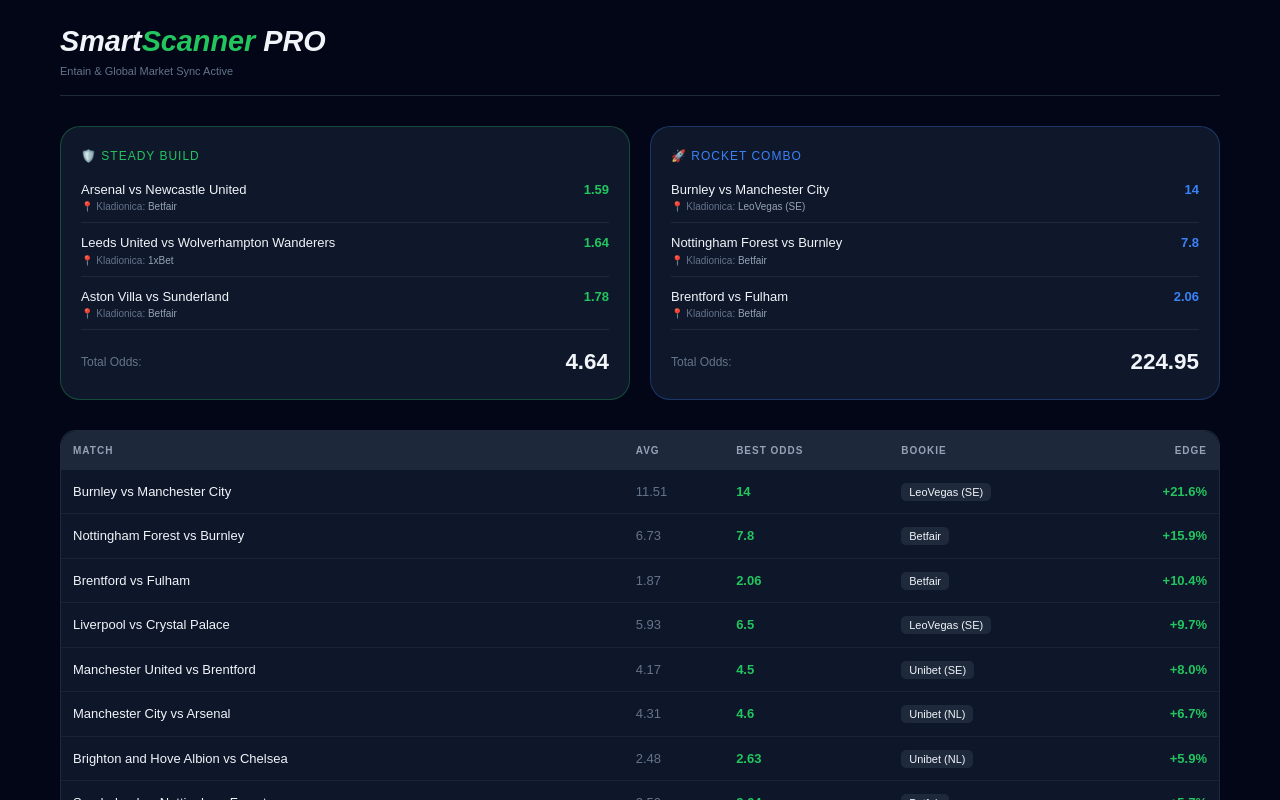
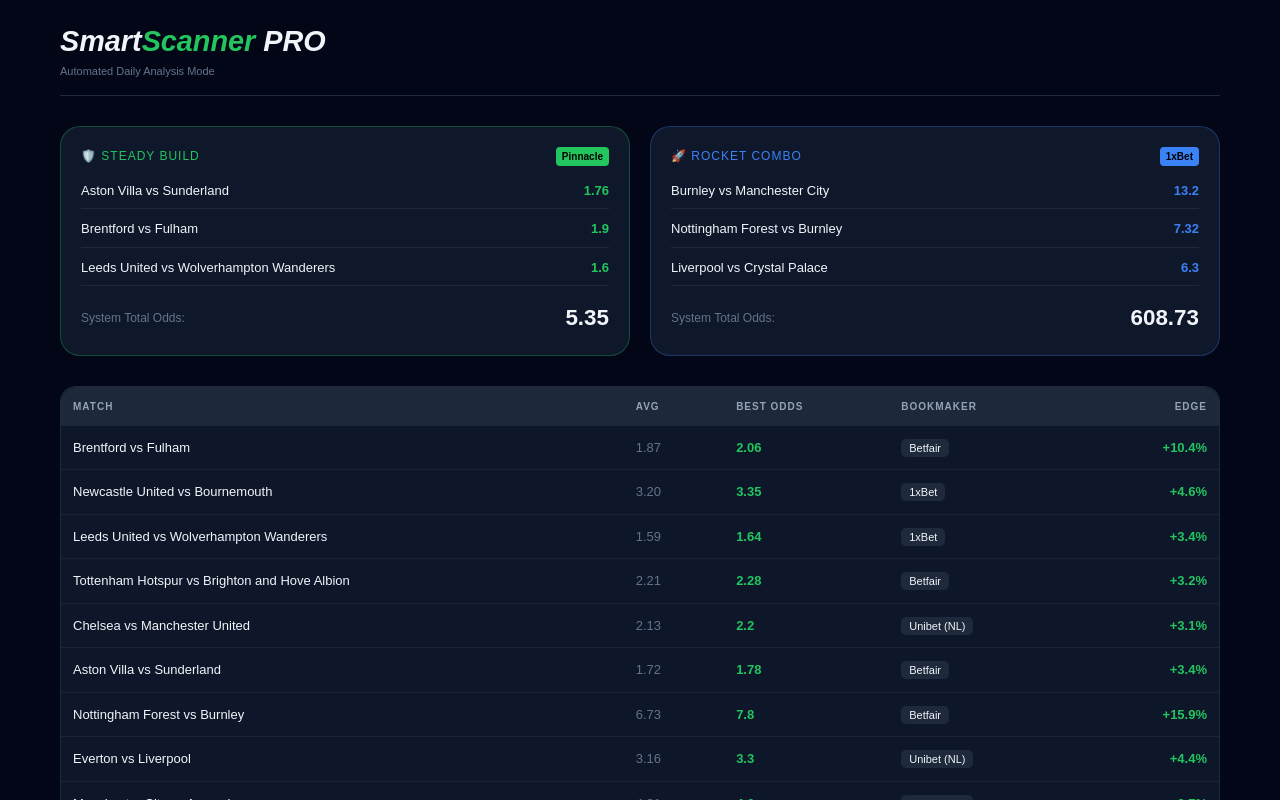
Before and after one commit to smart-bet-finder/odds-scanner, a Next.js app: page /odds-scanner/ in a window 1280 px wide. Shown: the top 800 px of the page. Built offline with nearby package versions, Linux system fonts and the light colour scheme.

Commit message:
Update page.tsx

```diff
--- a/app/page.tsx
+++ b/app/page.tsx
@@ -4,6 +4,7 @@
 export default function Page() {
   const [data, setData] = useState<any[]>([]);
   const [loading, setLoading] = useState(true);
+  const [systemPicks, setSystemPicks] = useState<{ steady: any, rocket: any }>({ steady: null, rocket: null });
 
   useEffect(() => {
     const loadData = async () => {
@@ -13,30 +14,82 @@
         if (!response.ok) throw new Error("No data");
         const result = await response.json();
 
-        const processed = result.map((match: any) => {
+        // 1. Obrada svih mečeva
+        const allMatches = result.map((match: any) => {
           const bookies = match.bookmakers || [];
-          if (bookies.length === 0) return null;
+          const homeOdds = bookies.map((b: any) => b.markets[0]?.outcomes[0]?.price).filter(Boolean);
+          const avg = homeOdds.length > 0 ? homeOdds.reduce((a: number, b: number) => a + b, 0) / homeOdds.length : 0;
 
-          // Tražimo najbolju kvotu ali pratimo i koja je to kladionica
-          const best = bookies.reduce((prev: any, curr: any) => {
+          return { ...match, avg };
+        });
+
+        // 2. LOGIKA ZA SISTEM (Mora biti ista kladionica)
+        // Grupišemo sve dostupne kvote po Bookmakeru
+        const bookiePortfolios: any = {};
+
+        result.forEach((match: any) => {
+          match.bookmakers.forEach((b: any) => {
+            if (!bookiePortfolios[b.title]) bookiePortfolios[b.title] = [];
+            const price = b.markets[0]?.outcomes[0]?.price;
+            if (price) {
+              bookiePortfolios[b.title].push({
+                teams: `${match.home_team} vs ${match.away_team}`,
+                price: price,
+                avg: allMatches.find((m: any) => m.id === match.id)?.avg || price
+              });
+            }
+          });
+        });
+
+        // Pronalazimo najbolji "Steady" i "Rocket" unutar svakog Bookmaker-a
+        let bestSteady: any = { odds: 0, matches: [], bookie: '' };
+        let bestRocket: any = { odds: 0, matches: [], bookie: '' };
+
+        Object.keys(bookiePortfolios).forEach(bookieName => {
+          const matches = bookiePortfolios[bookieName];
+
+          // Steady: 3 meča sa kvotom 1.30-1.90 kod istog bookie-ja
+          const steadyMatches = matches
+            .filter((m: any) => m.price >= 1.30 && m.price <= 1.90)
+            .sort((a: any, b: any) => (b.price / b.avg) - (a.price / a.avg))
+            .slice(0, 3);
+
+          const steadyTotal = steadyMatches.reduce((acc: number, curr: any) => acc * curr.price, 1);
+          if (steadyMatches.length === 3 && steadyTotal > bestSteady.odds) {
+            bestSteady = { odds: steadyTotal.toFixed(2), matches: steadyMatches, bookie: bookieName };
+          }
+
+          // Rocket: 3 meča sa najvećim edge-om kod istog bookie-ja
+          const rocketMatches = matches
+            .sort((a: any, b: any) => (b.price / b.avg) - (a.price / a.avg))
+            .slice(0, 3);
+
+          const rocketTotal = rocketMatches.reduce((acc: number, curr: any) => acc * curr.price, 1);
+          if (rocketMatches.length === 3 && rocketTotal > bestRocket.odds) {
+            bestRocket = { odds: rocketTotal.toFixed(2), matches: rocketMatches, bookie: bookieName };
+          }
+        });
+
+        setSystemPicks({ steady: bestSteady, rocket: bestRocket });
+
+        // Prikaz tabele (Best odds overall)
+        const tableData = allMatches.map((match: any) => {
+          const best = match.bookmakers.reduce((prev: any, curr: any) => {
             const currentPrice = curr.markets[0]?.outcomes[0]?.price || 0;
             return currentPrice > prev.price ? { price: currentPrice, title: curr.title } : prev;
           }, { price: 0, title: '' });
 
-          const homeOdds = bookies.map((b: any) => b.markets[0]?.outcomes[0]?.price).filter(Boolean);
-          const avg = homeOdds.reduce((a: number, b: number) => a + b, 0) / homeOdds.length;
-
           return {
             id: match.id,
             teams: `${match.home_team} vs ${match.away_team}`,
-            avg: avg.toFixed(2),
+            avg: match.avg.toFixed(2),
             best: best.price,
             bookie: best.title,
-            edge: (((best.price - avg) / avg) * 100).toFixed(1)
+            edge: (((best.price - match.avg) / match.avg) * 100).toFixed(1)
           };
-        }).filter((m: any) => m !== null);
+        });
 
-        setData(processed);
+        setData(tableData);
       } catch (err) {
         console.error("Sync...");
       } finally {
@@ -46,67 +99,54 @@
     loadData();
   }, []);
 
-  const steadyBuild = data
-    .filter((m: any) => parseFloat(m.best) >= 1.30 && parseFloat(m.best) <= 1.90)
-    .sort((a: any, b: any) => parseFloat(b.edge) - parseFloat(a.edge))
-    .slice(0, 3);
-
-  const rocketCombo = data
-    .sort((a: any, b: any) => parseFloat(b.edge) - parseFloat(a.edge))
-    .slice(0, 3);
-
-  const sOdds = steadyBuild.reduce((acc: number, curr: any) => acc * curr.best, 1).toFixed(2);
-  const rOdds = rocketCombo.reduce((acc: number, curr: any) => acc * curr.best, 1).toFixed(2);
-
   return (
     <div style={{ padding: '20px', maxWidth: '1200px', margin: '0 auto', color: '#f1f5f9', fontFamily: 'sans-serif', backgroundColor: '#020617', minHeight: '100vh' }}>
-      <div style={{ marginBottom: '30px', borderBottom: '1px solid #1e293b', paddingBottom: '15px' }}>
+      <header style={{ marginBottom: '30px', borderBottom: '1px solid #1e293b', paddingBottom: '15px' }}>
         <h1 style={{ fontSize: '1.8rem', fontWeight: '900', fontStyle: 'italic', margin: 0 }}>
           Smart<span style={{ color: '#22c55e' }}>Scanner</span> PRO
         </h1>
-        <p style={{ color: '#64748b', fontSize: '11px' }}>Entain & Global Market Sync Active</p>
-      </div>
+        <p style={{ color: '#64748b', fontSize: '11px' }}>Automated Daily Analysis Mode</p>
+      </header>
 
       <div style={{ display: 'grid', gridTemplateColumns: 'repeat(auto-fit, minmax(350px, 1fr))', gap: '20px', marginBottom: '30px' }}>
 
-        {/* STEADY BUILD BOX */}
+        {/* STEADY BUILD - SAME BOOKIE */}
         <div style={{ background: '#0f172a', padding: '20px', borderRadius: '20px', border: '1px solid rgba(34, 197, 94, 0.3)' }}>
-          <h3 style={{ margin: '0 0 15px 0', color: '#22c55e', fontSize: '12px', letterSpacing: '1px' }}>🛡️ STEADY BUILD</h3>
-          {steadyBuild.map((m: any) => (
-            <div key={m.id} style={{ fontSize: '13px', marginBottom: '10px', paddingBottom: '8px', borderBottom: '1px solid #1e293b' }}>
-              <div style={{ display: 'flex', justifyContent: 'space-between' }}>
-                <span style={{ fontWeight: '500' }}>{m.teams}</span>
-                <b style={{ color: '#22c55e' }}>{m.best}</b>
-              </div>
-              <div style={{ fontSize: '10px', color: '#64748b' }}>📍 Kladionica: <span style={{ color: '#94a3b8' }}>{m.bookie}</span></div>
+          <div style={{ display: 'flex', justifyContent: 'space-between', alignItems: 'center', marginBottom: '15px' }}>
+            <h3 style={{ margin: 0, color: '#22c55e', fontSize: '12px', letterSpacing: '1px' }}>🛡️ STEADY BUILD</h3>
+            {systemPicks.steady?.bookie && <span style={{ fontSize: '10px', background: '#22c55e', color: '#000', padding: '2px 6px', borderRadius: '4px', fontWeight: 'bold' }}>{systemPicks.steady.bookie}</span>}
+          </div>
+          {systemPicks.steady?.matches.map((m: any, i: number) => (
+            <div key={i} style={{ fontSize: '13px', marginBottom: '10px', paddingBottom: '8px', borderBottom: '1px solid #1e293b', display: 'flex', justifyContent: 'space-between' }}>
+              <span>{m.teams}</span>
+              <b style={{ color: '#22c55e' }}>{m.price}</b>
             </div>
           ))}
           <div style={{ marginTop: '15px', display: 'flex', justifyContent: 'space-between', alignItems: 'center' }}>
-            <span style={{ fontSize: '12px', color: '#64748b' }}>Total Odds:</span>
-            <strong style={{ fontSize: '1.4rem' }}>{sOdds}</strong>
+            <span style={{ fontSize: '12px', color: '#64748b' }}>System Total Odds:</span>
+            <strong style={{ fontSize: '1.4rem' }}>{systemPicks.steady?.odds || '---'}</strong>
           </div>
         </div>
 
-        {/* ROCKET COMBO BOX */}
+        {/* ROCKET COMBO - SAME BOOKIE */}
         <div style={{ background: '#0f172a', padding: '20px', borderRadius: '20px', border: '1px solid rgba(59, 130, 246, 0.3)' }}>
-          <h3 style={{ margin: '0 0 15px 0', color: '#3b82f6', fontSize: '12px', letterSpacing: '1px' }}>🚀 ROCKET COMBO</h3>
-          {rocketCombo.map((m: any) => (
-            <div key={m.id} style={{ fontSize: '13px', marginBottom: '10px', paddingBottom: '8px', borderBottom: '1px solid #1e293b' }}>
-              <div style={{ display: 'flex', justifyContent: 'space-between' }}>
-                <span style={{ fontWeight: '500' }}>{m.teams}</span>
-                <b style={{ color: '#3b82f6' }}>{m.best}</b>
-              </div>
-              <div style={{ fontSize: '10px', color: '#64748b' }}>📍 Kladionica: <span style={{ color: '#94a3b8' }}>{m.bookie}</span></div>
+          <div style={{ display: 'flex', justifyContent: 'space-between', alignItems: 'center', marginBottom: '15px' }}>
+            <h3 style={{ margin: 0, color: '#3b82f6', fontSize: '12px', letterSpacing: '1px' }}>🚀 ROCKET COMBO</h3>
+            {systemPicks.rocket?.bookie && <span style={{ fontSize: '10px', background: '#3b82f6', color: '#000', padding: '2px 6px', borderRadius: '4px', fontWeight: 'bold' }}>{systemPicks.rocket.bookie}</span>}
+          </div>
+          {systemPicks.rocket?.matches.map((m: any, i: number) => (
+            <div key={i} style={{ fontSize: '13px', marginBottom: '10px', paddingBottom: '8px', borderBottom: '1px solid #1e293b', display: 'flex', justifyContent: 'space-between' }}>
+              <span>{m.teams}</span>
+              <b style={{ color: '#3b82f6' }}>{m.price}</b>
             </div>
           ))}
           <div style={{ marginTop: '15px', display: 'flex', justifyContent: 'space-between', alignItems: 'center' }}>
-            <span style={{ fontSize: '12px', color: '#64748b' }}>Total Odds:</span>
-            <strong style={{ fontSize: '1.4rem' }}>{rOdds}</strong>
+            <span style={{ fontSize: '12px', color: '#64748b' }}>System Total Odds:</span>
+            <strong style={{ fontSize: '1.4rem' }}>{systemPicks.rocket?.odds || '---'}</strong>
           </div>
         </div>
       </div>
 
-      {/* TABLE */}
       <div style={{ background: '#0f172a', borderRadius: '15px', overflow: 'hidden', border: '1px solid #1e293b' }}>
         <table style={{ width: '100%', borderCollapse: 'collapse', fontSize: '13px' }}>
           <thead>
@@ -114,7 +154,7 @@
               <th style={{ padding: '12px' }}>MATCH</th>
               <th style={{ padding: '12px' }}>AVG</th>
               <th style={{ padding: '12px' }}>BEST ODDS</th>
-              <th style={{ padding: '12px' }}>BOOKIE</th>
+              <th style={{ padding: '12px' }}>BOOKMAKER</th>
               <th style={{ padding: '12px', textAlign: 'right' }}>EDGE</th>
             </tr>
           </thead>
```
